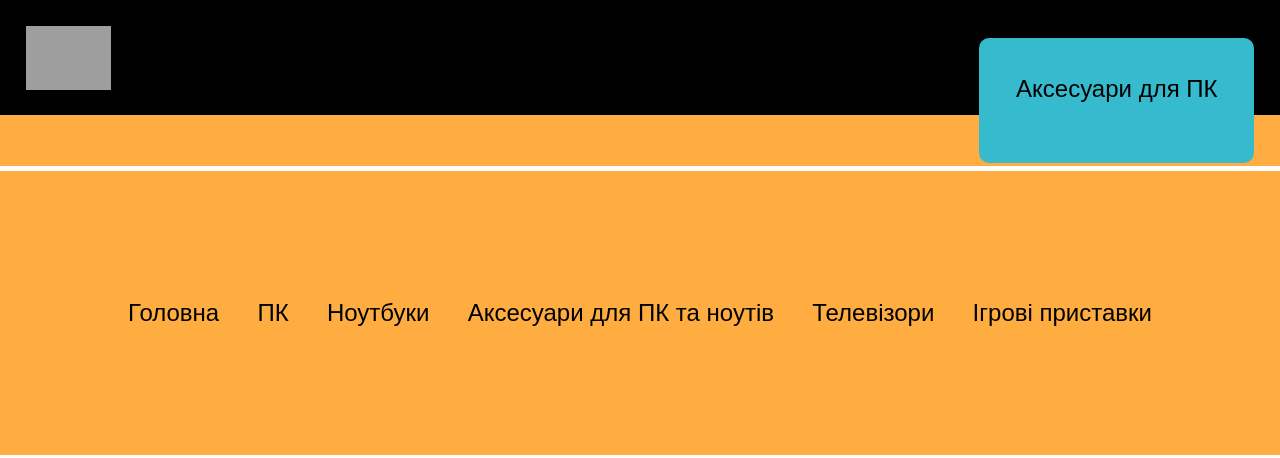
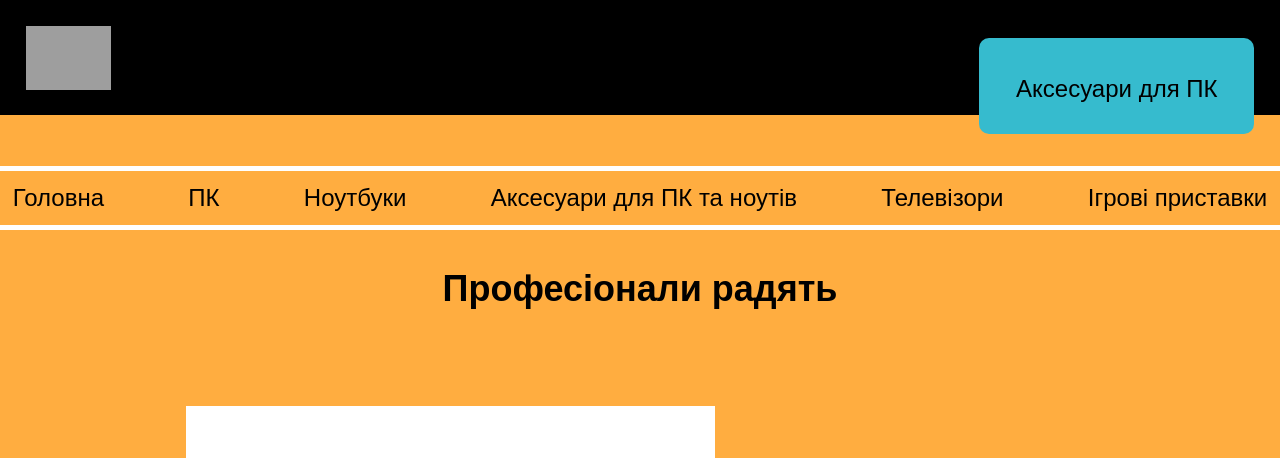
Before and after one commit to VovaIvanichev/Pk.com, a plain HTML site: page index.html in a window 1280 px wide. Shown: the top 458 px of the page. Drawn offline with Linux system fonts and the light colour scheme; grey boxes are pictures that could not be loaded.

Commit message:
Update style.css

```diff
--- a/style.css
+++ b/style.css
@@ -20,14 +20,14 @@ header {
     padding: 3%;
     font-size: 24px;
     border-radius: 10px;
-    height: 80%;
+    height: 35%;
     margin-top: 1%;
 }
 
 nav {
     border-top: 5px solid white;
     border-bottom: 5px solid white;
-    padding: 10%;
+    padding: 1%;
     justify-content: space-between;
     display: flex;
 
```
